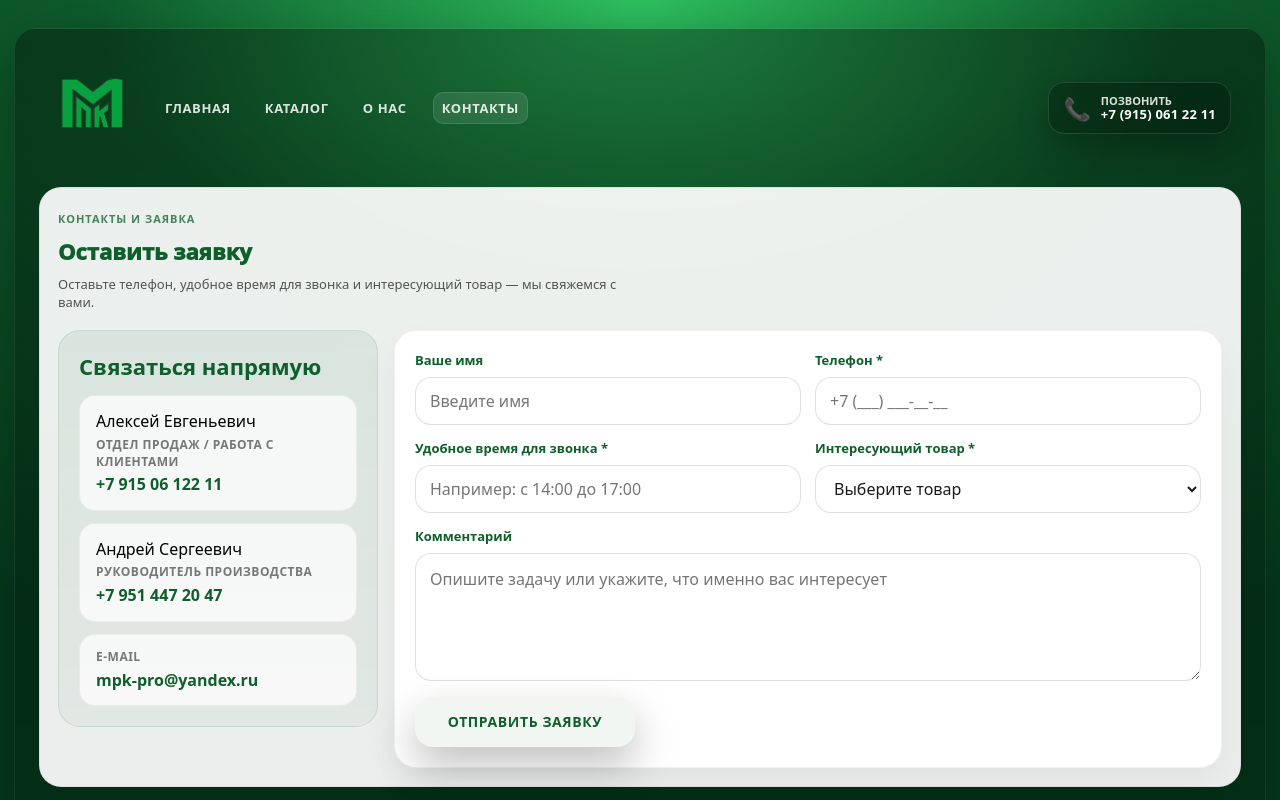
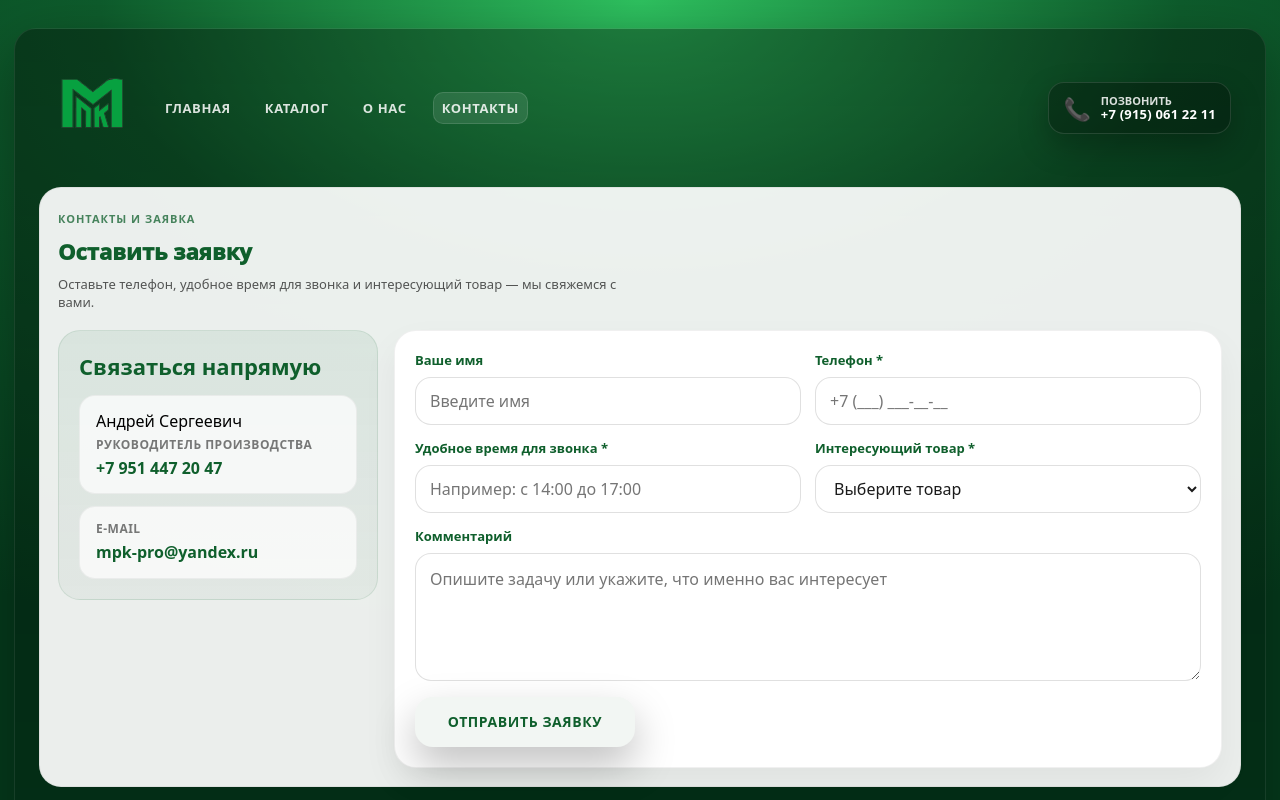
Before and after one commit to Kamijoli/mpk-site, a React (Vite) app: page /contacts in a window 1280 px wide. Shown: the top 800 px of the page. Built offline with nearby package versions, Linux system fonts and the light colour scheme.

Commit message:
Изменение кон2.0

```diff
--- a/src/pages/Contacts.jsx
+++ b/src/pages/Contacts.jsx
@@ -68,11 +68,7 @@ export default function Contacts() {
           <h3 className="contactCardTitle">Связаться напрямую</h3>
 
           <div className="contactList">
-            <a className="contactItem" href="tel:+76990348003">
-              <span className="contactLabels">Алексей Евгеньевич</span>
-              <span className="contactLabel">Отдел продаж / работа с клиентами</span>
-              <span className="contactValue">+7 915 06 122 11</span>
-            </a>
+
 
           <div className="contactList">
             <a className="contactItem" href="tel:+76990348003">
```
